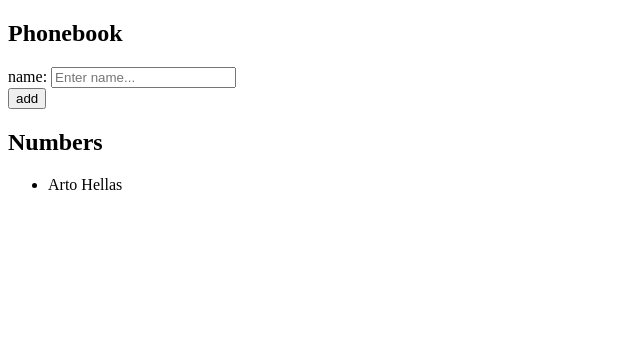
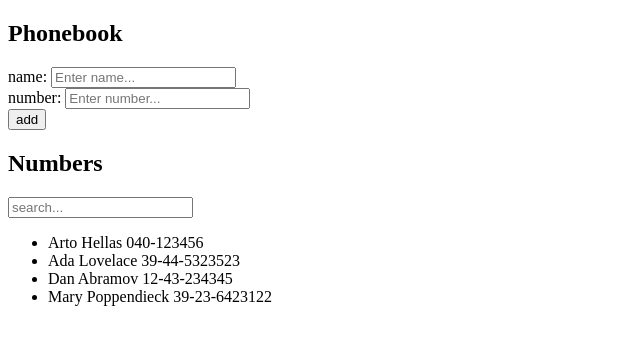
Before and after one commit to Izemmmm/fullstack-course, a React (Vite) app in the folder part2/phoneBook/: page / in a window 1280 px wide. Shown: the top 344 px of the page, without its empty margins (0-640 px from the left). Built offline with nearby package versions, Linux system fonts and the light colour scheme.

Commit message:
2.9: done, states are separated

```diff
--- a/part2/phoneBook/src/App.jsx
+++ b/part2/phoneBook/src/App.jsx
@@ -2,41 +2,73 @@ import { useState } from "react";
 
 const App = () => {
   const [persons, setPersons] = useState([
-    { name: 'Arto Hellas' }
+    { name: 'Arto Hellas', number: '040-123456', id: 1 },
+    { name: 'Ada Lovelace', number: '39-44-5323523', id: 2 },
+    { name: 'Dan Abramov', number: '12-43-234345', id: 3 },
+    { name: 'Mary Poppendieck', number: '39-23-6423122', id: 4 }
   ]);
 
   return (
     <div>
       <h2>Phonebook</h2>
-      <NewPersonForm persons={persons} setPersons={setPersons} />
+      <NewContactForm persons={persons} setPersons={setPersons} />
       <h2>Numbers</h2>
       <PhoneBook persons={persons} />
     </div>
   );
 };
 
-function NewPersonForm({persons, setPersons}) {
+function Filter({filter, setFilter}) {
+
+  const handleFilterChange = (event) => {
+    setFilter(event.target.value);
+
+  };
+
+  return (
+    <input placeholder="search..." onChange={handleFilterChange} value={filter} />
+  );
+}
+
+function NewContactForm({persons, setPersons}) {
   const [newName, setNewName] = useState('');
+  const [newNumber, setNewNumber] = useState('');
 
   const handleSubmit = (event) => {
     event.preventDefault();
-    if (!newName) return;
+
+    if (!newName || !newNumber) return;
     if (persons.some(person => person.name === newName)){
       alert(`${newName} is already in the phonebook`);
       return;
     }
-    setPersons(persons.concat({name: newName}));
+    if (newNumber[newNumber.length - 1] === '-'){
+      alert('Wrong number format!');
+      return;
+    }
+
+    setPersons(persons.concat({name: newName, number: newNumber, id: persons.length + 1}));
     setNewName('');
+    setNewNumber('');
   };
 
   const handleNameChange = (event) => {
     setNewName(event.target.value);
   };
 
+  const handleNumberChange = (event) => {
+    if (event.target.value && !/(^\+?\d+(\-\d*)*$)|(^\+$)/.test(event.target.value)) return;
+    if (/--+/.test(event.target.value)) return;
+    setNewNumber(event.target.value);
+  };
+
   return (
     <form onSubmit={handleSubmit}>
       <div>
         name: <input onChange={handleNameChange} placeholder="Enter name..." value={newName} />
+      </div>
+      <div>
+        number: <input onChange={handleNumberChange} placeholder="Enter number..." value={newNumber} />
       </div>
       <div>
         <button type="submit">add</button>
@@ -46,10 +78,17 @@ function NewPersonForm({persons, setPersons}) {
 }
 
 function PhoneBook({persons}) {
+  const [filter, setFilter] = useState('');
+
   return (
-    <ul>
-      {persons.map(person => <li key={person.name}>{person.name}</li>)}
-    </ul>
+    <>
+      <Filter filter={filter} setFilter={setFilter} />
+      <ul>
+        {persons.filter(person => person.name.toLowerCase().includes(filter.toLowerCase()) || person.number.includes(filter))
+                .map(person => <li key={person.id}>{person.name} {person.number}</li>)
+        }
+      </ul>
+    </>
   );
 }
 
```
